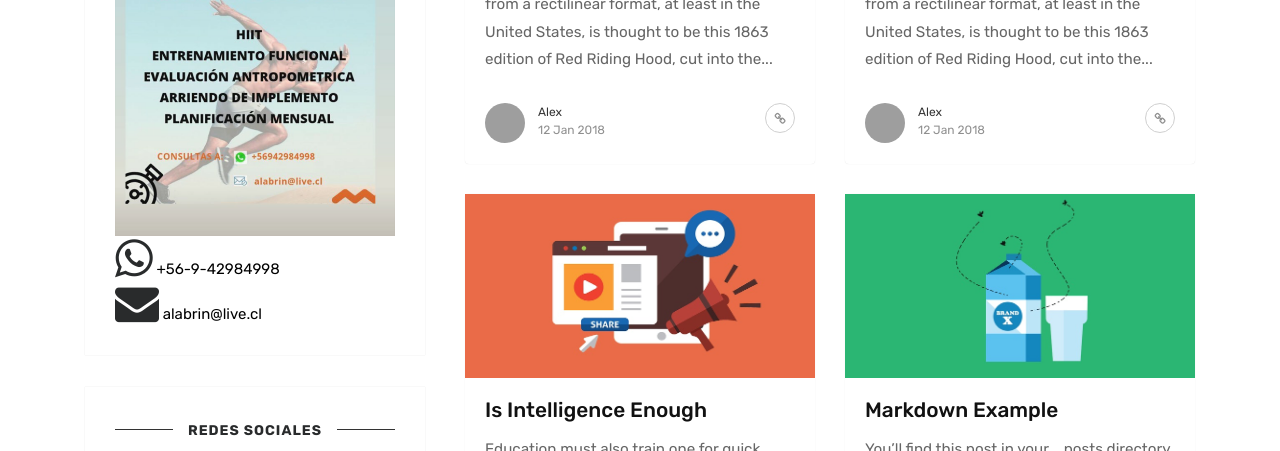
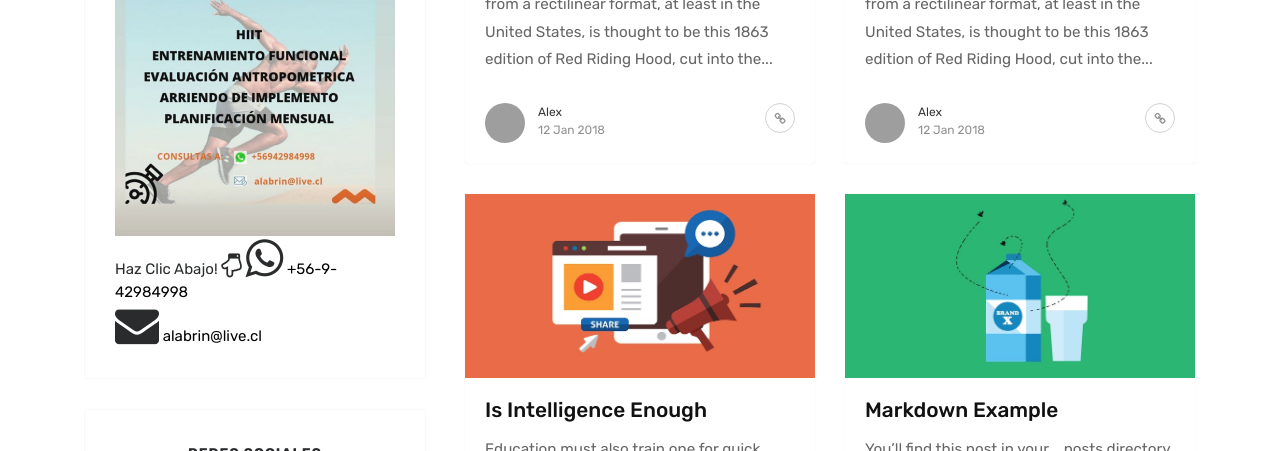
Before and after one commit to msanhueza/alex, a Jekyll site: the page built from index.html, in a window 1280 px wide and 900 px high, scrolled down 1507 px, cut to the strip 0-451 px from the top of the window. Built offline with Jekyll 4.4.1, drawn with Linux system fonts in a browser that asks for light colours; the list of posts is cut into pages by our own code; grey boxes are pictures that could not be loaded.

Commit message:
Update sidebar.html

```diff
--- a/_includes/sidebar.html
+++ b/_includes/sidebar.html
@@ -4,6 +4,7 @@
              <h5><span>Avisos</span></h5>
            <img src="{{ site.baseurl }}/assets/images/entrenamiento_domicilio.png" alt="Entrenamiento a domicilio" width="280" height="1120">
                 </br>
+                Haz Clic Abajo! <i class="fa fa-hand-o-down" style="font-size:24px"></i>
                 <i class="fa fa-whatsapp" style="font-size:44px"></i><a href="https://wa.me/+56942984998"><font color="#000000"> +56-9-42984998</font></a>
                 </br>
                 <i class="fa fa-envelope" style="font-size:44px"></i><a href = "mailto: alabrin@live.cl"><font color="#000000"> alabrin@live.cl</font></a>
```
